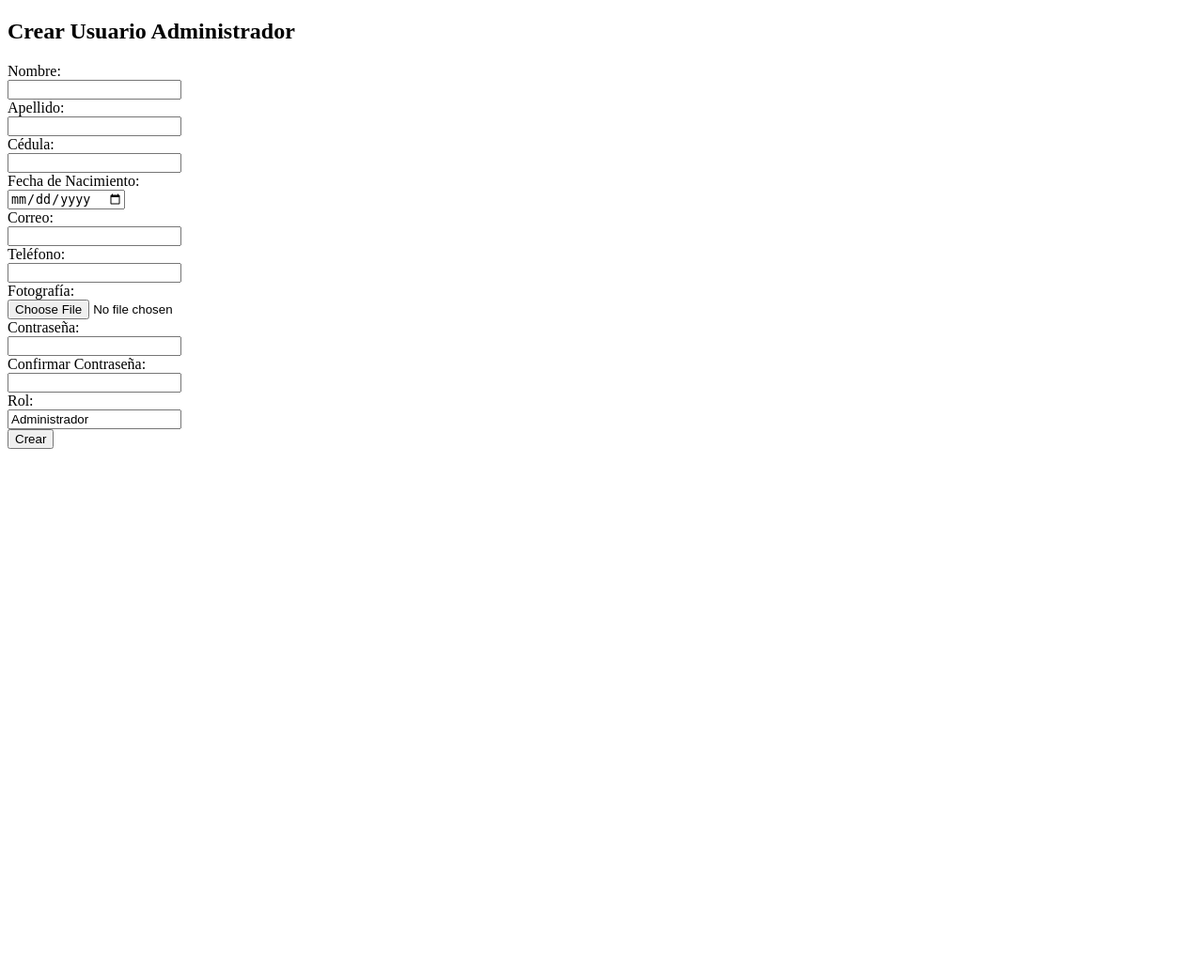
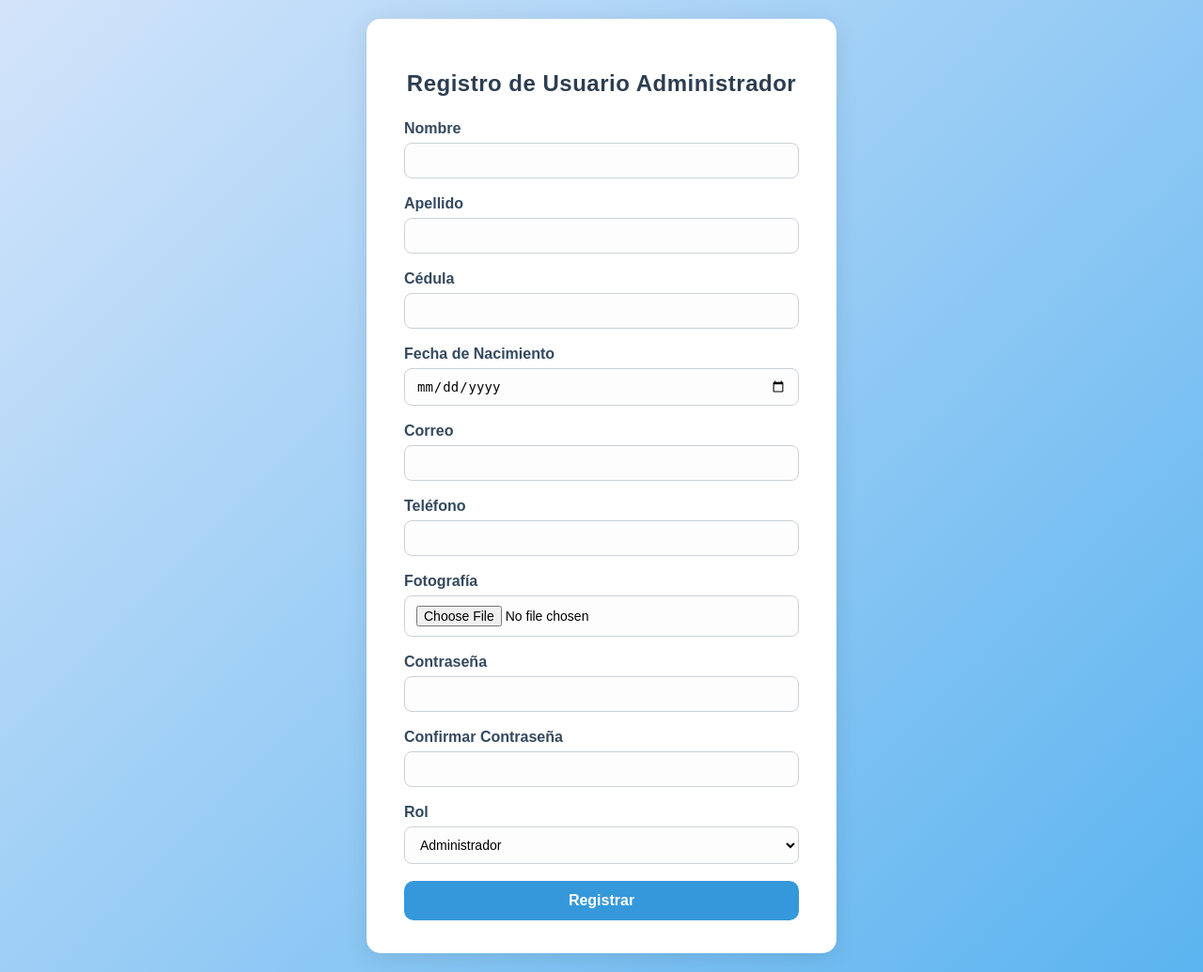
Before and after one commit to sheshi99/aventonescr, a PHP site: page /aventonescr/registroUsuarioAdmin.php in a window 1280 px wide. Shown: the whole page at 94% size. Before the commit the page ends 478 px from the top, so only its background shows below. Run offline with PHP 8.4, Linux system fonts and the light colour scheme.

Commit message:
Guardando archivos modificados

```diff
--- /dev/null
+++ b/Estilos/estilosRegistroUsuario.css
@@ -0,0 +1,100 @@
+/* ===== Fondo general ===== */
+body {
+    font-family: "Poppins", Arial, sans-serif;
+    background: linear-gradient(135deg, #d3e4fa, #5bb4f0);
+    display: flex;
+    justify-content: center;
+    align-items: center;
+    min-height: 100vh;
+    margin: 0;
+}
+
+/* ===== Contenedor del formulario ===== */
+.registro-container {
+    width: 100%;
+    max-width: 500px;
+    padding: 20px;
+}
+
+/* ===== Tarjeta ===== */
+.form-card {
+    background: #ffffff;
+    border-radius: 15px;
+    padding: 35px 40px;
+    box-shadow: 0 4px 25px rgba(0, 0, 0, 0.1);
+    transition: transform 0.2s ease;
+}
+
+.form-card:hover {
+    transform: translateY(-3px);
+}
+
+/* ===== Título ===== */
+h2 {
+    text-align: center;
+    color: #2c3e50;
+    font-size: 24px;
+    margin-bottom: 25px;
+    letter-spacing: 0.5px;
+}
+
+/* ===== Grupos de campos ===== */
+.input-group {
+    margin-bottom: 18px;
+}
+
+label {
+    display: block;
+    font-weight: 600;
+    margin-bottom: 6px;
+    color: #34495e;
+}
+
+/* ===== Campos ===== */
+input[type="text"],
+input[type="email"],
+input[type="password"],
+input[type="date"],
+input[type="file"],
+select {
+    width: 100%;
+    padding: 10px 12px;
+    border: 1px solid #ccd1d9;
+    border-radius: 8px;
+    font-size: 14px;
+    background-color: #fdfdfd;
+    transition: 0.25s ease;
+    box-sizing: border-box;
+}
+
+input:focus,
+select:focus {
+    border-color: #3498db;
+    box-shadow: 0 0 5px rgba(52, 152, 219, 0.3);
+    outline: none;
+}
+
+/* ===== Botón ===== */
+.btn-registrar {
+    width: 100%;
+    background: #3498db;
+    color: #fff;
+    font-size: 16px;
+    font-weight: 600;
+    border: none;
+    padding: 12px 0;
+    border-radius: 10px;
+    cursor: pointer;
+    transition: 0.3s ease;
+}
+
+.btn-registrar:hover {
+    background: #2980b9;
+    transform: translateY(-2px);
+}
+
+/* ===== Efectos visuales ===== */
+input:hover,
+select:hover {
+    background-color: #fafafa;
+}
--- a/interfaz/registroUsuarioAdmin.php
+++ b/interfaz/registroUsuarioAdmin.php
@@ -3,40 +3,68 @@
 <head>
     <meta charset="UTF-8">
     <title>Registro de Usuario</title>
+    <link rel="stylesheet" href="../Estilos/estilosRegistroUsuario.css">
 </head>
 <body>
-    <h2>Crear Usuario Administrador</h2>
-    <form action="../logica/procesarRegistro.php" method="POST" enctype="multipart/form-data">
-        <label>Nombre:</label><br>
-        <input type="text" name="nombre" required><br>
+    <div class="registro-container">
+        <div class="form-card">
+            <h2>Registro de Usuario Administrador</h2>
+            <form action="../logica/procesarRegistro.php" method="POST" enctype="multipart/form-data">
+                <div class="input-group">
+                    <label>Nombre</label>
+                    <input type="text" name="nombre" required>
+                </div>
 
-        <label>Apellido:</label><br>
-        <input type="text" name="apellido" required><br>
+                <div class="input-group">
+                    <label>Apellido</label>
+                    <input type="text" name="apellido" required>
+                </div>
 
-        <label>Cédula:</label><br>
-        <input type="text" name="cedula" required><br>
+                <div class="input-group">
+                    <label>Cédula</label>
+                    <input type="text" name="cedula" required>
+                </div>
 
-        <label>Fecha de Nacimiento:</label><br>
-        <input type="date" name="fecha_nacimiento" required><br>
+                <div class="input-group">
+                    <label>Fecha de Nacimiento</label>
+                    <input type="date" name="fecha_nacimiento" required>
+                </div>
 
-        <label>Correo:</label><br>
-        <input type="email" name="correo" required><br>
+                <div class="input-group">
+                    <label>Correo</label>
+                    <input type="email" name="correo" required>
+                </div>
 
-        <label>Teléfono:</label><br>
-        <input type="text" name="telefono" required><br>
+                <div class="input-group">
+                    <label>Teléfono</label>
+                    <input type="text" name="telefono" required>
+                </div>
 
-        <label>Fotografía:</label><br>
-        <input type="file" name="fotografia" accept="image/*"><br>
+                <div class="input-group">
+                    <label>Fotografía</label>
+                    <input type="file" name="fotografia" accept="image/*">
+                </div>
 
-        <label>Contraseña:</label><br>
-        <input type="password" name="contrasena" required><br>
+                <div class="input-group">
+                    <label>Contraseña</label>
+                    <input type="password" name="contrasena" required>
+                </div>
 
-        <label>Confirmar Contraseña:</label><br>
-        <input type="password" name="contrasena2" required><br>
+                <div class="input-group">
+                    <label>Confirmar Contraseña</label>
+                    <input type="password" name="contrasena2" required>
+                </div>
 
-        <label>Rol:</label><br>
-        <input type="text" name="rol" value="Administrador" readonly required><br>
+                <div class="input-group">
+                    <label>Rol</label>
+                    <select name="rol" required>
+                        <option value="Administrador">Administrador</option>
+                    </select>
+                </div>
 
-        <input type="submit" value="Crear">
-    </form>
+                <button type="submit" class="btn-registrar">Registrar</button>
+            </form>
+        </div>
+    </div>
 </body>
+</html>
```
Also changed, not shown: Estilos/estilosLogin.css (added, +105 -0 lines), Estilos/estilosPanelAdmin.css (added, +149 -0 lines), interfaz/Login.php (+25 -10 lines), interfaz/adminPanel.php (+37 -23 lines), interfaz/registroUsuariosPublicos.php (+46 -21 lines), logica/procesarPanelAdmin.php (+19 -0 lines).
